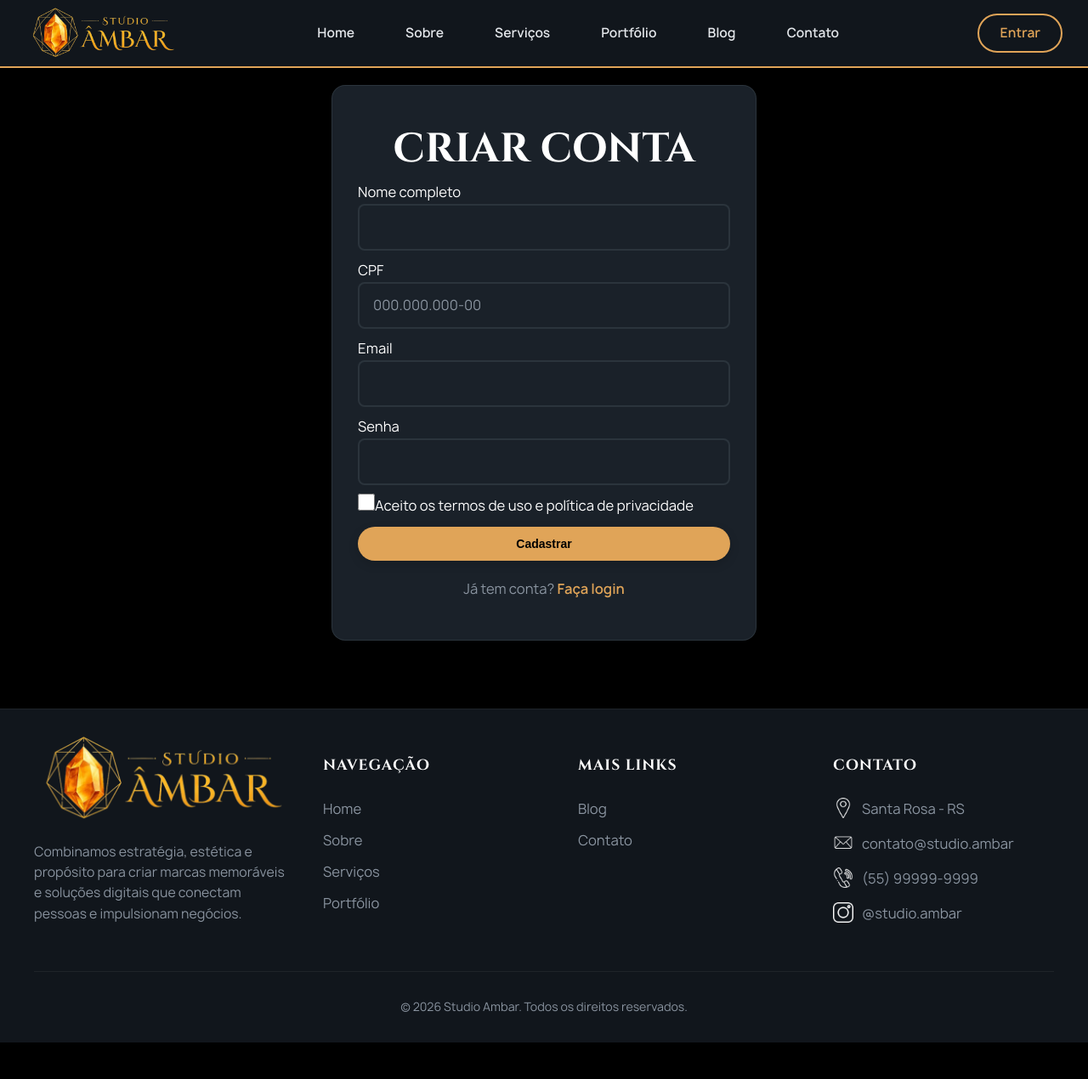
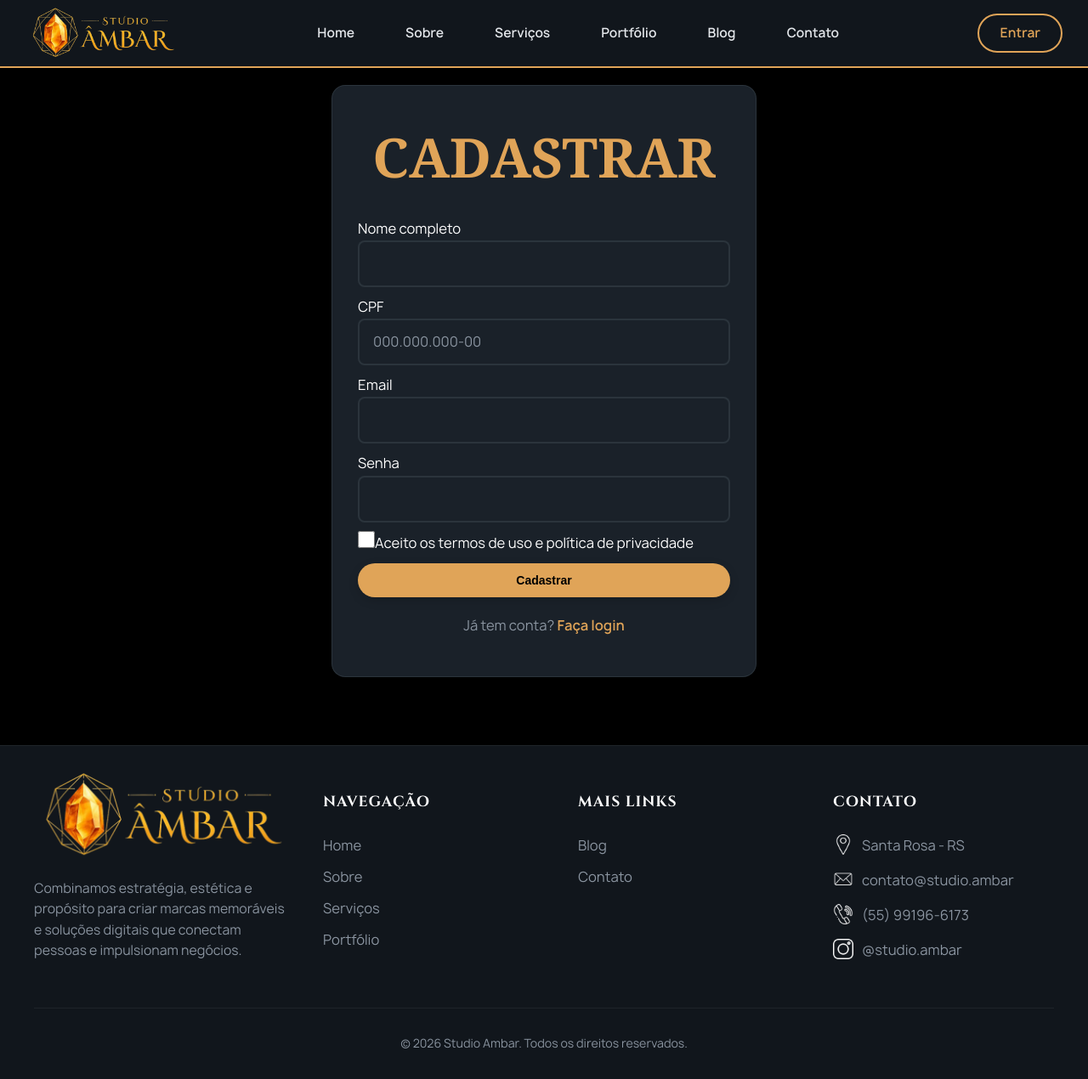
Before and after one commit to IsaqueA-B/Studio-Ambar, a React (Vite) app: page /register in a window 1280 px wide. Shown: the whole page at 85% size. Before the commit the page ends 1227 px from the top, so only its background shows below. Built offline with nearby package versions, Linux system fonts and the light colour scheme; no server answers; a web font is replaced by a local one.

Commit message:
Isaque-Ajustes_Usuabilidade-10_07_2026

```diff
--- a/src/componentes/layout/Footer.jsx
+++ b/src/componentes/layout/Footer.jsx
@@ -69,7 +69,7 @@ const Footer = () => {
                         </li>
                         <li className="footer-contact-item">
                             <img src={iconContato} alt="" className="footer-icon" />
-                            <a href="tel:+5555999999999">(55) 99999-9999</a>
+                            <a href="tel:+5555999999999">(55) 99196-6173</a>
                         </li>
                         <li className="footer-contact-item">
                             <img src={iconRedes} alt="" className="footer-icon" />
--- a/src/pages/Contato.jsx
+++ b/src/pages/Contato.jsx
@@ -113,9 +113,8 @@ function Contato() {
 
                         <div className="contato-info-item">
                             <span className="cargo">Telefone / WhatsApp</span>
-                            <p className="contato-info-valor">(55) 99999-9999</p>
+                            <p className="contato-info-valor">(55) 99196-6173</p>
                         </div>
-
                         <div className="contato-info-item">
                             <span className="cargo">Redes Sociais</span>
                             <p className="contato-info-valor">@studio.ambar</p>
--- a/src/pages/Login.jsx
+++ b/src/pages/Login.jsx
@@ -13,8 +13,12 @@ function Login() {
         e.preventDefault();
         setErro('');
         try {
-            await login(email, senha);
-            navigate('/admin');  // ou '/', conforme sua lógica
+            const usuario = await login(email, senha);
+            if (usuario && usuario.nivel_acesso === 'admin') {
+                navigate('/admin'); // Se for admin, vai para o painel
+            } else {
+                navigate('/'); // Se 'visualizador', vai para a Home
+            }
         } catch (error) {
             setErro(error.message);
         }
--- a/src/pages/Register.jsx
+++ b/src/pages/Register.jsx
@@ -46,7 +46,7 @@ function Register() {
     return (
         <main className="p-20">
             <div className="card" style={{ maxWidth: '500px', margin: '0 auto' }}>
-                <h2 className="centralizado sem-linha">Criar Conta</h2>
+                <h1 className="text-center">Cadastrar</h1>
                 <form onSubmit={handleSubmit}>
                     <div className="form-group">
                         <label>Nome completo</label>
@@ -54,7 +54,7 @@ function Register() {
                     </div>
                     <div className="form-group">
                         <label>CPF</label>
-                        <input name="cpf" value={form.cpf} onChange={handleChange} placeholder="000.000.000-00" maxLength={14} required />
+                        <input name="cpf" value={form.cpf} onChange={handleChange} placeholder="000.000.000-00" maxLength={14} />
                     </div>
                     <div className="form-group">
                         <label>Email</label>
```
